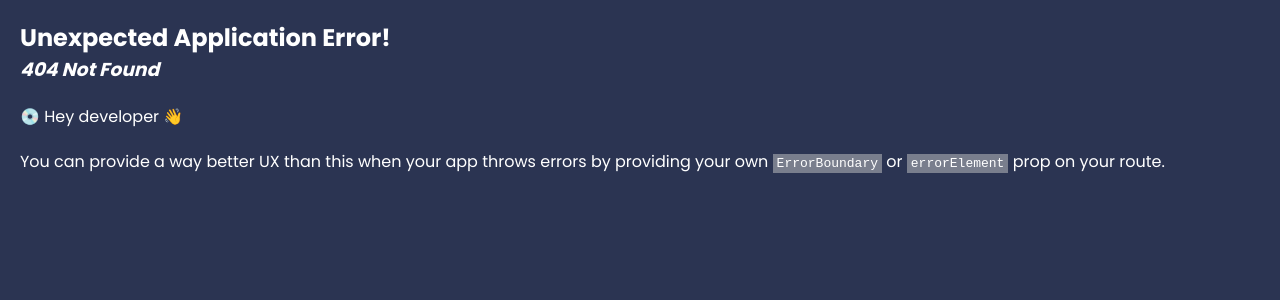
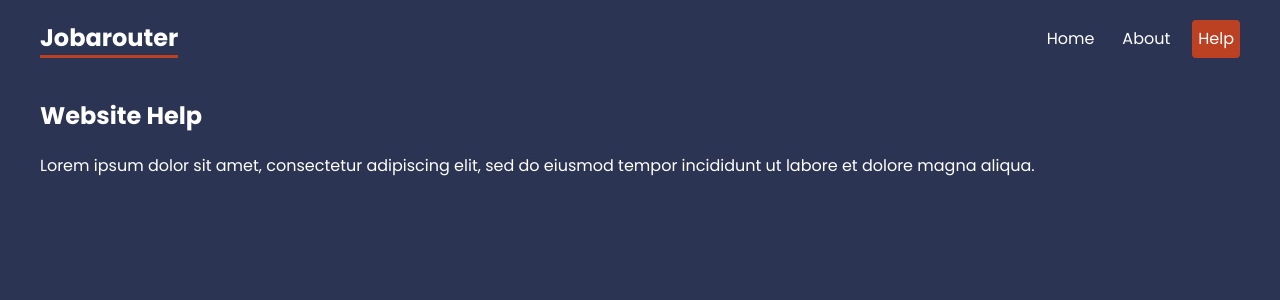
Before and after one commit to tejash023/job-router, a React (Create React App) app: page /help in a window 1280 px wide. Before the commit this address had no page. Shown: the top 300 px of the page. Built offline with nearby package versions, Linux system fonts and the light colour scheme.

Commit message:
added help section

```diff
--- a/src/App.js
+++ b/src/App.js
@@ -9,12 +9,17 @@ import {
 import Home from './pages/Home';
 import About from './pages/About';
 import RootLayout from './layouts/RootLayout';
+import HelpLayout from './layouts/HelpLayout';
 
 const router = createBrowserRouter(
   createRoutesFromElements(
     <Route path='/' element={<RootLayout />}>
       <Route index element={<Home />} />
       <Route path="/about" element={<About />} />
+      <Route path='help' element={<HelpLayout />}>
+        <Route path='faq' />
+        <Route path='contact' />
+      </Route>
     </Route>
   )
 )
--- /dev/null
+++ b/src/layouts/HelpLayout.js
@@ -0,0 +1,14 @@
+
+import { Outlet } from 'react-router-dom'
+
+export default function HelpLayout() {
+  return (
+    <div className='help-layout'>
+
+      <h2>Website Help</h2>
+      <p>Lorem ipsum dolor sit amet, consectetur adipiscing elit, sed do eiusmod tempor incididunt ut labore et dolore magna aliqua. </p>
+
+      <Outlet />
+    </div>
+  )
+}
--- a/src/layouts/RootLayout.js
+++ b/src/layouts/RootLayout.js
@@ -8,6 +8,7 @@ export default function RootLayout() {
           <h1>Jobarouter</h1>
           <NavLink to="/">Home</NavLink>
           <NavLink to="about">About</NavLink>
+          <NavLink to="help">Help</NavLink>
         </nav>
       </header>
       <main>
```
